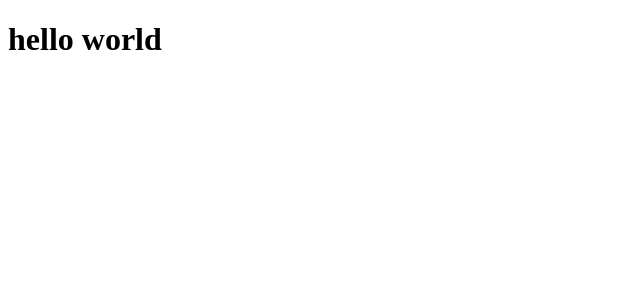
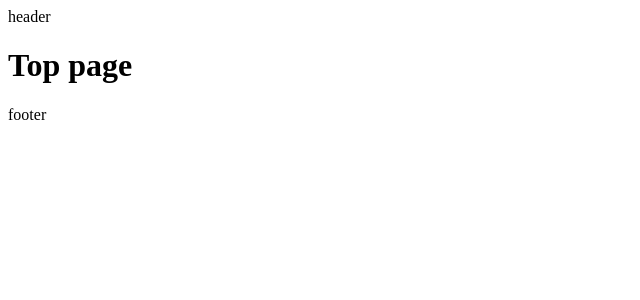
Before and after one commit to calm1205/vite-sandbox, a React (Vite) app: page / in a window 1280 px wide. Shown: the top 300 px of the page, without its empty margins (0-640 px from the left). Built offline with nearby package versions, Linux system fonts and the light colour scheme.

Commit message:
set up react-router-dom

```diff
--- a/src/App.tsx
+++ b/src/App.tsx
@@ -1,5 +1,17 @@
-const App: React.FC = () => {
-  return <h1>hello world</h1>
-}
+import { Route, Routes } from "react-router-dom"
+import { DefaultLayout } from "./components/templates/DefaultLayout"
+import About from "./pages/About/Index"
+import NotFound from "./pages/NotFound/Index"
+import Top from "./pages/Top/Index"
+
+const App: React.FC = () => (
+  <Routes>
+    <Route path="/" element={<DefaultLayout />}>
+      <Route index element={<Top />} />
+      <Route path="about" element={<About />} />
+      <Route path="*" element={<NotFound />} />
+    </Route>
+  </Routes>
+)
 
 export default App
--- /dev/null
+++ b/src/components/templates/DefaultLayout.tsx
@@ -0,0 +1,12 @@
+import { PropsWithChildren } from "react"
+import { Outlet } from "react-router-dom"
+
+type Props = PropsWithChildren<{}>
+
+export const DefaultLayout: React.FC<Props> = ({ children }) => (
+  <>
+    <header>header</header>
+    <Outlet />
+    <footer>footer</footer>
+  </>
+)
--- a/src/main.tsx
+++ b/src/main.tsx
@@ -1,9 +1,12 @@
 import React from "react"
 import ReactDOM from "react-dom/client"
+import { BrowserRouter } from "react-router-dom"
 import App from "./App"
 
 ReactDOM.createRoot(document.getElementById("root") as HTMLElement).render(
   <React.StrictMode>
-    <App />
+    <BrowserRouter>
+      <App />
+    </BrowserRouter>
   </React.StrictMode>
 )
--- /dev/null
+++ b/src/pages/About/Index.tsx
@@ -0,0 +1,5 @@
+const About: React.FC = () => {
+  return <h1>about</h1>
+}
+
+export default About
--- /dev/null
+++ b/src/pages/NotFound/Index.tsx
@@ -0,0 +1,5 @@
+const NotFound: React.FC = () => {
+  return <h1>404 not found</h1>
+}
+
+export default NotFound
--- /dev/null
+++ b/src/pages/Top/Index.tsx
@@ -0,0 +1,5 @@
+const Top: React.FC = () => {
+  return <h1>Top page</h1>
+}
+
+export default Top
```
